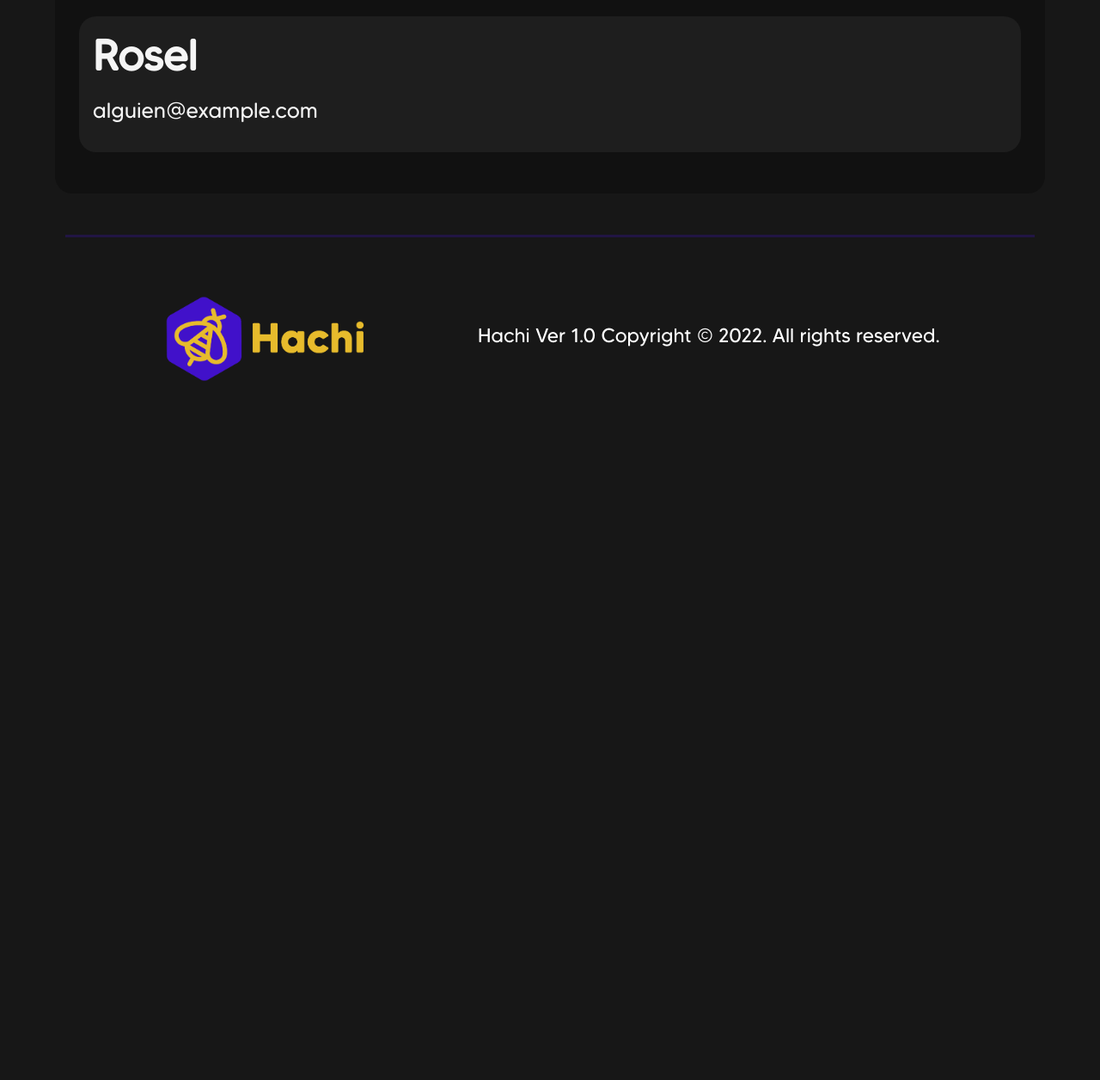
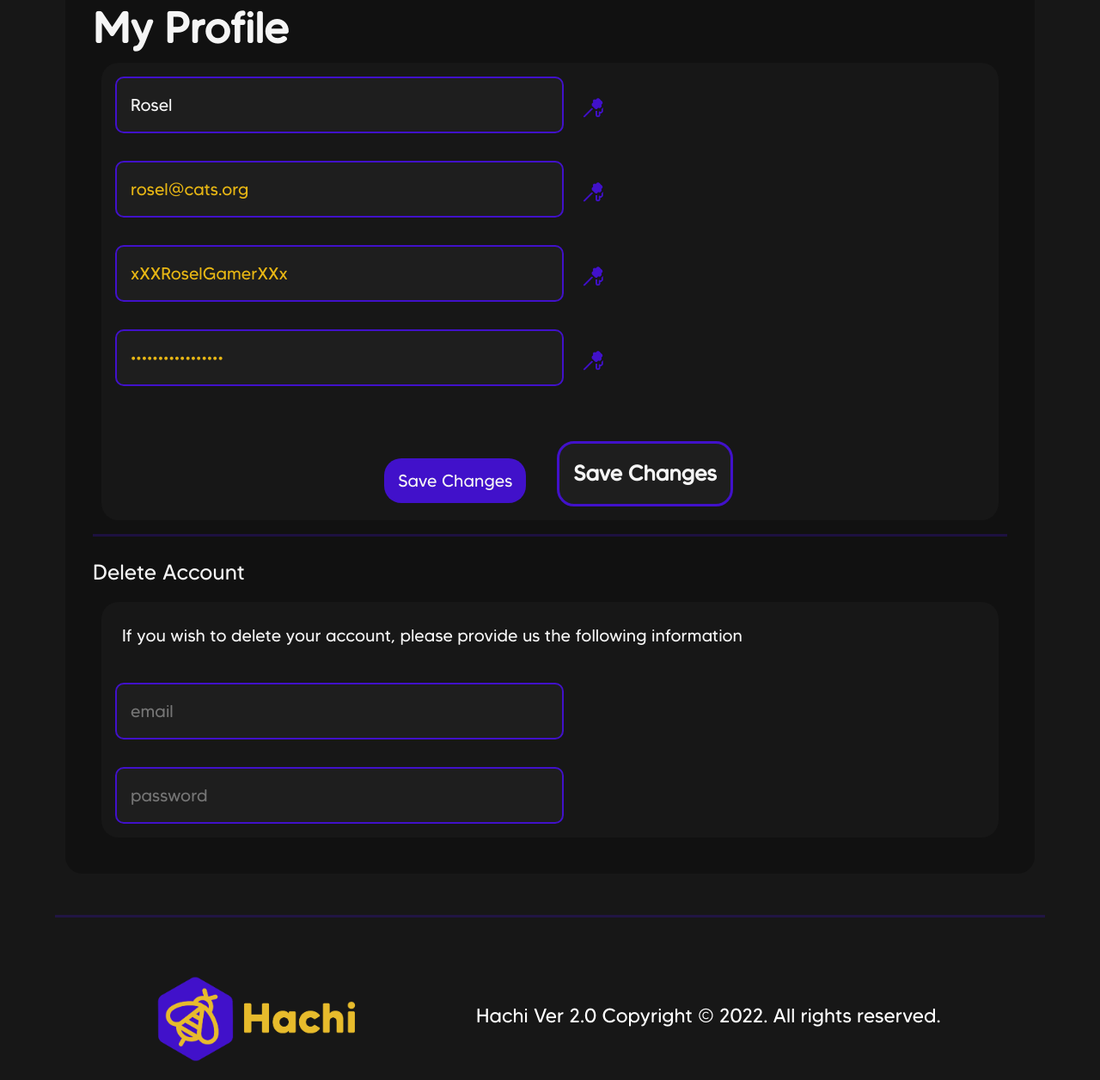
Before and after one commit to SrCosmicCat/Hachi, a website: page my-profile.html in a window 1280 px wide. Shown: the part 181-1437 px from the top of the page at 86% size. Before the commit the page ends 800 px from the top, so only its background shows below. Drawn offline with nearby package versions, Linux system fonts and the light colour scheme.

Commit message:
lo de ayer
no es mucho, pero es lo solicitao
* se desvanece *

```diff
--- a/my-profile.html
+++ b/my-profile.html
@@ -45,10 +45,77 @@
                 <div class="hive">
                     <!-- Dashboard-->
                     <div class="row">
-                        <div class="darker-box">
-                            <div class="project-box">
-                                <h1 class="bigTitle">Rosel</h1>
-                                <h1 class="regularText">alguien@example.com</h1>
+                        <div class="col-md-12">
+                            <div class="darker-box">
+                                <h1 class="bigTitle">
+                                    My Profile
+                                </h1>
+                                <div class="secondForm">
+                                <form action="edit-cats" class="" method="post">
+                                    <div class="col-md-12">
+                                    <div class="row">
+                                        <div class="input-container">
+                                            <input type="text" class="editableField" value="Rosel" name="cambialoMiguel" id="cambialoMiguel">
+                                            <svg class="icon-edit"></svg>
+                                        </div>
+                                    </div>
+                                    <div class="row">
+                                        <div class="input-container">
+                                            <input type="text" class="editableField" value="rosel@cats.org" name="cambialoMiguel" id="cambialoMiguel" disabled>
+                                            <svg class="icon-edit"></svg>
+                                        </div>
+                                    </div>
+                                    <div class="row">
+                                        <div class="input-container">
+                                            <input type="text" class="editableField" value="xXXRoselGamerXXx" name="cambialoMiguel" id="cambialoMiguel" disabled>
+                                            <svg class="icon-edit"></svg>
+                                        </div>
+                                    </div>
+                                    <div class="row">
+                                        <div class="input-container">
+                                            <input type="password" class="editableField" value="denoy me pega 123" name="cambialoMiguel" id="cambialoMiguel" disabled>
+                                            <svg class="icon-edit"></svg>
+                                        </div>
+                                    </div>
+                                    <div class="row">
+                                        <div class="col-md d-flex justify-content-center mt-5">
+                                        <button type="submit" class="btn-lg">Save Changes</button>
+                                        <button type="submit" class="create-add-button">Save Changes</button>
+                                        </div>
+                                    </div>
+                                </div>
+                                </form>
+                                <hr>
+                                </div>
+                                <h2 class="regularText">Delete Account</h2>
+                                <div class="secondForm">
+                                    <form action="deleteUser">
+                                    <div class="row">
+                                        <div class="col-md-12">
+                                            <div class="row">
+                                                <div class="col-md">
+                                                <p class="normalText m-4"> If you wish to delete your account, please provide us the following information</p>
+                                                </div>
+                                            </div>
+                                            <div class="row">
+                                                <div class="col-md">
+                                                    <div class="input-container">
+                                                        <input type="text" class="editableField" placeholder="email">
+                                                    </div>
+                                                </div>
+                                            </div>
+                                            <div class="row">
+                                                <div class="col-md">
+                                                    <div class="input-container">
+                                                        <input type="password" class="editableField" placeholder="password">
+                                                    </div>
+                                                </div>
+                                            </div>
+                                        </div>
+                                    </div>
+                                    </div>
+                                    </form>
+                                </div>
                             </div>
                         </div>
                     </div>
@@ -61,7 +128,7 @@
                             <img id="hachiLogoFooter" src="resources/img/Hachi_logo_letters_horizontal.png" alt="Hachi's logo brand">
                         </div>
                         <div class="col-md-6">
-                            <h1 class="hachiTextFooter"> Hachi Ver 1.0 Copyright &copy; 2022. All rights reserved. </h1>
+                            <h1 class="hachiTextFooter"> Hachi Ver 2.0 Copyright &copy; 2022. All rights reserved. </h1>
                         </div>
 
                     </div>
--- a/scss/custom.scss
+++ b/scss/custom.scss
@@ -46,11 +46,12 @@ $theme-colors:(
 
 @mixin purpleButton{
   border-radius: 20px;
+  border-style: none ;
   margin: 2px;
   background-color: #4111CA;
   font-family: 'MADE_Tommy_Soft';
   font-size: 20px;
-  color: #f5f5f5
+  color: #f5f5f5;
 }
 
 @mixin whiteForm{
@@ -179,6 +180,13 @@ footer{
   background-image: url(../resources/icons/icon-add.png);
   @include icon();
 }
+
+.icon-edit{
+  background-image: url(../resources/icons/icon-edit.png);
+  @include icon();
+  cursor: pointer;
+}
+
 
 .hachiLogoMenu{
   font-family: 'MADE_Tommy_Soft';
@@ -331,6 +339,8 @@ form .form-control{
 
 }
 
+
+
 input[type="checkbox"]{
   appearance: none;
   -webkit-appearance: none;
@@ -467,8 +477,26 @@ body .main hr{
 .form-create-project, .form-add-member, .form-create-task, .form-join-project {
   @include whiteForm();
   padding: 0 20px 20px 20px;
+}
+
+.editableField{
+  @include box();
+  @include text();
+  width: 50%;
+  border-radius: 10px;
+  color:#f5f5f5;
+}
+
+
+.editableField:disabled{
+  @include box();
+  @include text();
+  width: 50%;
+  border-radius: 10px;
+  color: $hachiYellow;
 
 }
+
 
 body .modal .modal-content .modal-header .modal-title{
   font-family: 'MADE_Tommy_Soft';
```
Also changed, not shown: resources/icons/icon-edit.png (added), scss/custom.css, 1 other file.
